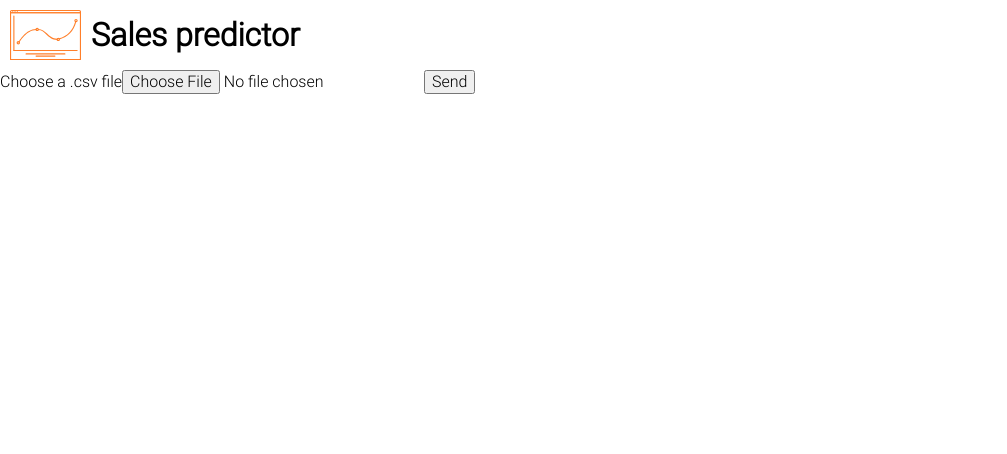
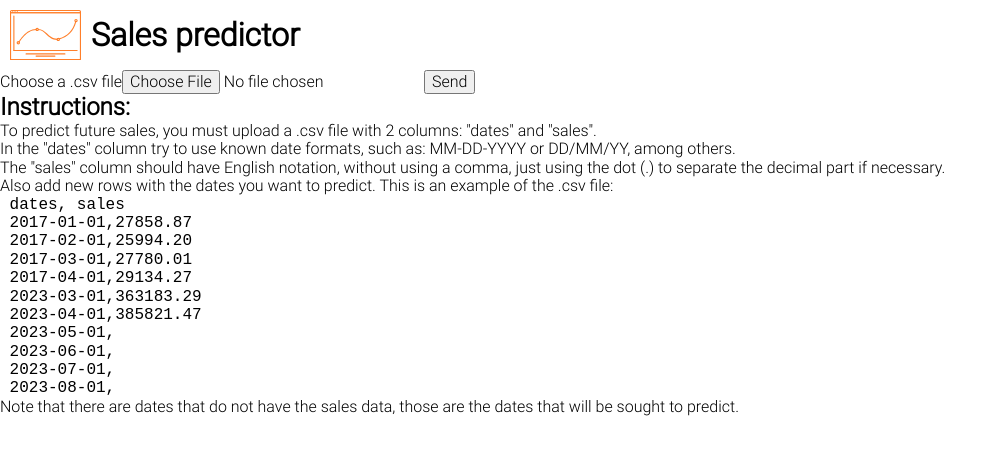
Before and after one commit to lisandroveron/sales-predictor, a React (Vite) app in the folder client/: page / in a window 1280 px wide. Shown: the top 454 px of the page, without its empty margins (0-1007 px from the left). Built offline with nearby package versions, Linux system fonts and the light colour scheme.

Commit message:
Client -> Added: App instructions.

```diff
--- a/client/src/App.jsx
+++ b/client/src/App.jsx
@@ -47,7 +47,40 @@ export function App(){
 
 				<button>Send</button>
 			</form>
-			{csvURL ? <a href={csvURL}>Download</a> : null}
+			{csvURL
+				? <a href={csvURL}>
+					<input type="button" value="Download" />
+				</a>
+				: null}
+			{Instructions}
 		</main>
 	</>);
 };
+
+const Instructions = <>
+	<h2>Instructions:</h2>
+	<p>To predict future sales, you must upload a .csv file with 2 columns:
+		&quot;dates&quot; and &quot;sales&quot;.</p>
+	<p>In the &quot;dates&quot; column try to use known date formats, such
+		as: MM-DD-YYYY or DD/MM/YY, among others.</p>
+	<p>The &quot;sales&quot; column should have English notation, without
+		using a comma, just using the dot (.) to separate the decimal part
+		if necessary.</p>
+	<p>Also add new rows with the dates you want to predict. This is an
+		example of the .csv file:</p>
+	<pre>
+		&#32;dates, sales&#10;
+		2017-01-01,27858.87&#10;
+		2017-02-01,25994.20&#10;
+		2017-03-01,27780.01&#10;
+		2017-04-01,29134.27&#10;
+		2023-03-01,363183.29&#10;
+		2023-04-01,385821.47&#10;
+		2023-05-01,&#10;
+		2023-06-01,&#10;
+		2023-07-01,&#10;
+		2023-08-01,
+	</pre>
+	<p>Note that there are dates that do not have the sales data, those are
+		the dates that will be sought to predict.</p>
+</>;
```
